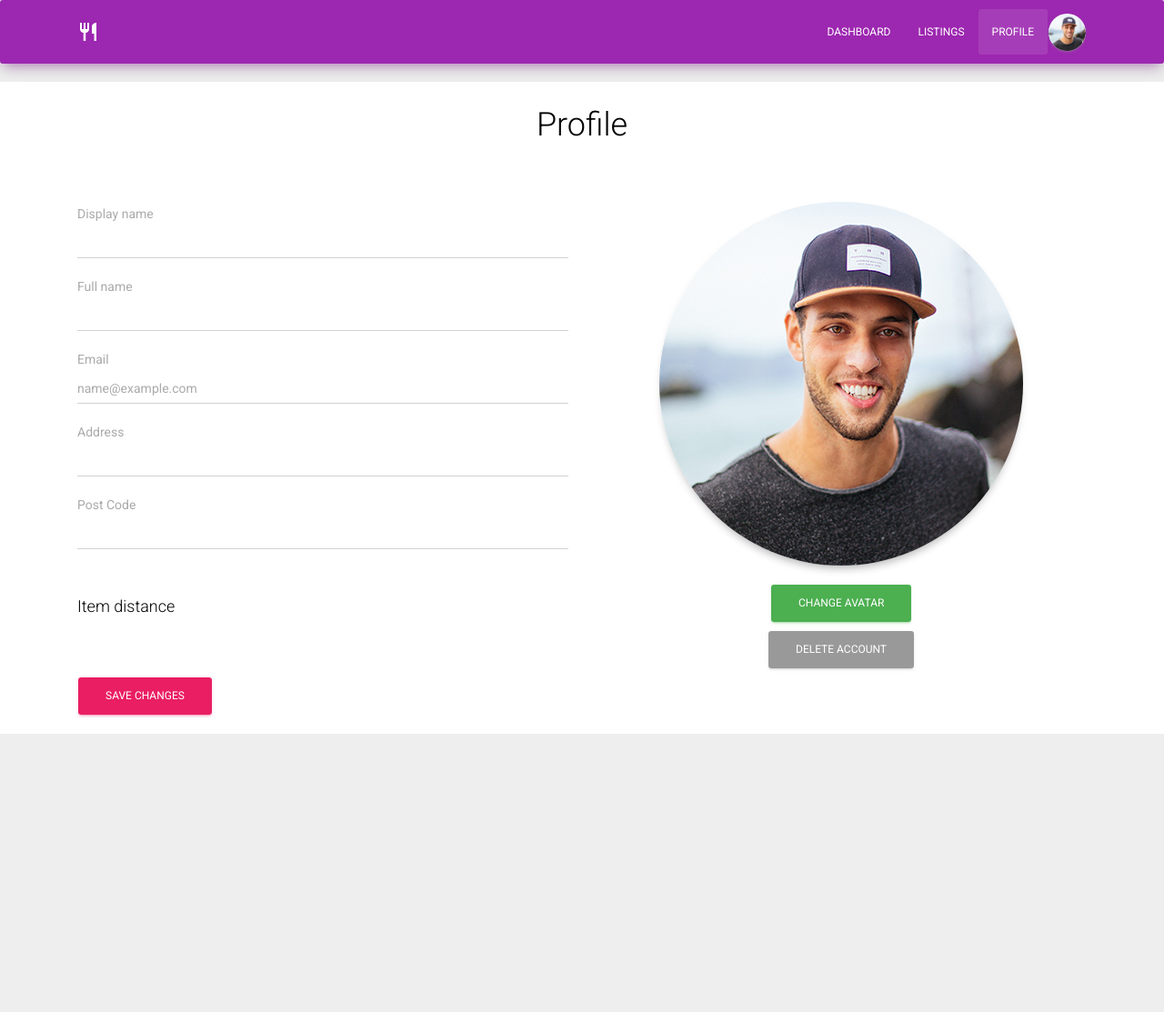
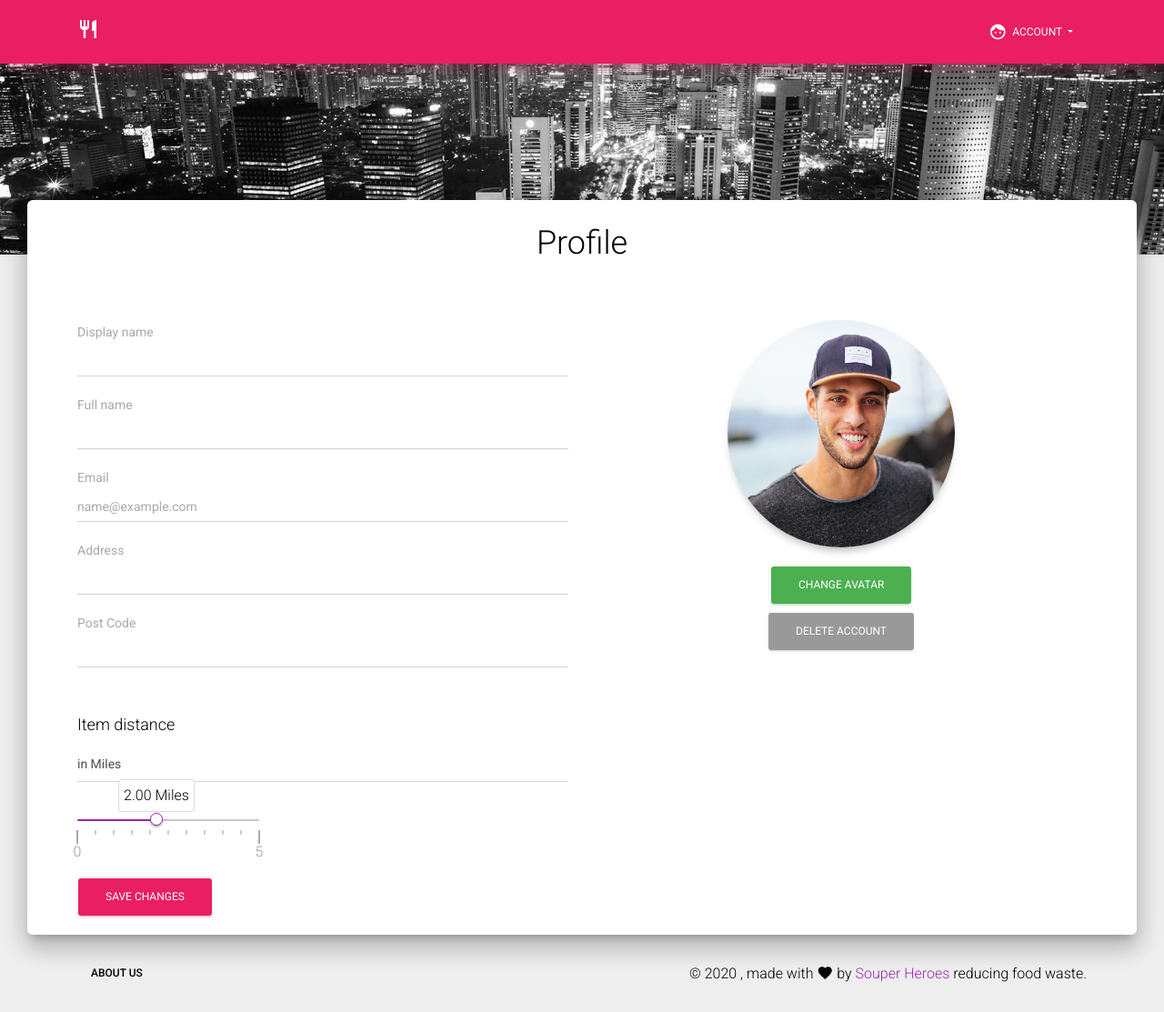
Before and after one commit to Souper-Heroes/static-frontend, a website: page FrontEnd/profile.html in a window 1280 px wide. Shown: the whole page at 91% size. Before the commit the page ends 837 px from the top, so only its background shows below. Drawn offline with Linux system fonts and the light colour scheme.

Commit message:
fr: Profile with styles

```diff
--- a/FrontEnd/profile.html
+++ b/FrontEnd/profile.html
@@ -1,31 +1,29 @@
-<!--
-=========================================================
-Material Kit - v2.0.7
-=========================================================
-
-Product Page: https://www.creative-tim.com/product/material-kit
-Copyright 2020 Creative Tim (https://www.creative-tim.com/)
-
-Coded by Creative Tim
-
-=========================================================
-
-The above copyright notice and this permission notice shall be included in all copies or substantial portions of the Software. -->
 <!DOCTYPE html>
 <html lang="en">
-
 <head>
   <meta charset="utf-8" />
-  <link rel="apple-touch-icon" sizes="76x76" href="../assets/img/apple-icon.png">
-  <link rel="icon" type="image/png" href="../assets/img/favicon.png">
+  <link
+          rel="apple-touch-icon"
+          sizes="76x76"
+          href="../assets/img/apple-icon.png"
+  />
+  <link rel="icon" type="image/png" href="../assets/img/favicon.png" />
   <meta http-equiv="X-UA-Compatible" content="IE=edge,chrome=1" />
-  <title>
-    Souper Heroes
-  </title>
-  <meta content='width=device-width, initial-scale=1.0, shrink-to-fit=no' name='viewport' />
+  <title>Material Kit by Creative Tim</title>
+  <meta
+          content="width=device-width, initial-scale=1.0, shrink-to-fit=no"
+          name="viewport"
+  />
   <!--     Fonts and icons     -->
-  <link rel="stylesheet" type="text/css" href="https://fonts.googleapis.com/css?family=Roboto:300,400,500,700|Roboto+Slab:400,700|Material+Icons" />
-  <link rel="stylesheet" href="https://maxcdn.bootstrapcdn.com/font-awesome/latest/css/font-awesome.min.css">
+  <link
+          rel="stylesheet"
+          type="text/css"
+          href="https://fonts.googleapis.com/css?family=Roboto:300,400,500,700|Roboto+Slab:400,700|Material+Icons"
+  />
+  <link
+          rel="stylesheet"
+          href="https://maxcdn.bootstrapcdn.com/font-awesome/latest/css/font-awesome.min.css"
+  />
   <!-- CSS Files -->
   <link href="../assets/css/material-kit.css?v=2.0.7" rel="stylesheet" />
   <!-- CSS Just for demo purpose, don't include it in your project -->
@@ -33,36 +31,68 @@ The above copyright notice and this permission notice shall be included in all c
 </head>
 
 <body class="profile-page sidebar-collapse">
-  <nav class="navbar navbar-expand-lg bg-primary">
+<nav
+        class="navbar fixed-top navbar-expand-lg bg-rose"
+        color-on-scroll="100"
+        id="sectionsNav"
+>
   <div class="container">
-      <i class="material-icons">restaurant</i>
-      <button class="navbar-toggler" type="button" data-toggle="collapse" data-target="#navbarNavDropdown" aria-controls="navbarNavDropdown" aria-expanded="false" aria-label="Toggle navigation">
+    <div class="navbar-translate">
+      <a class="material-icons">restaurant</a>
+      <button
+              class="navbar-toggler"
+              type="button"
+              data-toggle="collapse"
+              aria-expanded="false"
+              aria-label="Toggle navigation"
+      >
         <span class="sr-only">Toggle navigation</span>
-      <span class=cnavbar-toggler-icon"></span>
+        <span class="navbar-toggler-icon"></span>
         <span class="navbar-toggler-icon"></span>
         <span class="navbar-toggler-icon"></span>
       </button>
-      <div class="collapse navbar-collapse" id="navbarNavDropdown">
+    </div>
+    <div class="collapse navbar-collapse">
       <ul class="navbar-nav ml-auto">
-          <li class="nav-item">
-            <a class="nav-link" href="javascript:;">Dashboard</a>
-          </li>
-          <li class="nav-item">
-            <a class="nav-link" href="javascript:;">Listings</a>
-          </li>
-          <li class="nav-item active">
-            <a class="nav-link" href="javascript:;">Profile<span class="sr-only">(current)</span></a>
+        <li class="dropdown nav-item">
+          <a
+                  href="#"
+                  class="dropdown-toggle nav-link"
+                  data-toggle="dropdown"
+          >
+            <i class="material-icons">face</i> Account
+          </a>
+          <div class="dropdown-menu dropdown-with-icons">
+            <a href="./index.html" class="dropdown-item">
+              <i class="material-icons">account_box</i> My Account
+            </a>
+            <a href="./index.html" class="dropdown-item">
+              <i class="material-icons">dashboard</i> Dashboard
+            </a>
+            <a href="./index.html" class="dropdown-item">
+              <i class="material-icons">list</i> My Items
+            </a>
+            <a href="./index.html" class="dropdown-item">
+              <i class="material-icons">playlist_add</i> Add Items
+            </a>
+            <a href="./index.html" class="dropdown-item">
+              <i class="material-icons">login</i> Logout
+            </a>
+          </div>
         </li>
       </ul>
     </div>
-      <button type="button" class="btn btn-white btn-just-icon btn-round" data-target="#TODO">
-        <img src="../assets/img/faces/christian.jpg" alt="Circle Image" class="img-raised rounded-circle img-fluid">
-      </button>
   </div>
 </nav>
-  <div class="main ">
+<div
+        class="page-header"
+        data-parallax="true"
+        style="background-image: url('../assets/img/city-profile.jpg')"
+></div>
+<div class="main main-raised">
   <div class="profile-content">
     <div class="container">
+
       <div class="row mb-5 text-center">
         <div class="col-md-12  mr-auto border-style: 2px solid red">
           <h2>Profile</h2>
@@ -94,6 +124,16 @@ The above copyright notice and this permission notice shall be included in all c
             </div>
             <div class="mt-5">
               <h4>Item distance</h4>
+              <select
+                      class="form-control selectpicker"
+                      data-style="btn btn-link"
+              >
+                <option>in Miles</option>
+                <option>in km</option>
+              </select>
+            </div>
+            <div class="form-group" style="padding-top: 25px; padding-bottom: 25px; width: 200px">
+              <div id="sliderRegularProfile" class="slider"></div>
             </div>
           </form>
         </div>
@@ -101,7 +141,7 @@ The above copyright notice and this permission notice shall be included in all c
           <div class="row text-center">
             <!-- Picture of user here-->
             <div class="col-md-12  mr-auto border-style: 2px solid red">
-                <img src="../assets/img/faces/christian.jpg" alt="Circle Image" class="img-raised rounded-circle img-fluid">
+              <img src="../assets/img/faces/christian.jpg" alt="Circle Image" class="img-raised rounded-circle img-fluid" style="width: 250px">
             </div>
           </div>
           <div class="row mt-3 text-center">
@@ -122,25 +162,87 @@ The above copyright notice and this permission notice shall be included in all c
         </div>
       </div>
     </div>
+
+    </div>
   </div>
 </div>
 <footer class="footer footer-default">
-    <!--div class="container">
-
-    </div-->
+  <div class="container">
+    <nav class="float-left">
+      <ul>
+        <li>
+          <a href="https://www.souperheroes.com/presentation"> About Us </a>
+        </li>
+      </ul>
+    </nav>
+    <div class="copyright float-right">
+      &copy;
+      <script>
+        document.write(new Date().getFullYear());
+      </script>
+      , made with <i class="material-icons">favorite</i> by
+      <a href="https://www.creative-tim.com/" target="_blank"
+      >Souper Heroes</a
+      >
+      reducing food waste.
+    </div>
+  </div>
 </footer>
 <!--   Core JS Files   -->
-  <script src="../assets/js/core/jquery.min.js" type="text/javascript"></script>
-  <script src="../assets/js/core/popper.min.js" type="text/javascript"></script>
-  <script src="../assets/js/core/bootstrap-material-design.min.js" type="text/javascript"></script>
+<script
+        src="../assets/js/core/jquery.min.js"
+        type="text/javascript"
+></script>
+<script
+        src="../assets/js/core/popper.min.js"
+        type="text/javascript"
+></script>
+<script
+        src="../assets/js/core/bootstrap-material-design.min.js"
+        type="text/javascript"
+></script>
 <script src="../assets/js/plugins/moment.min.js"></script>
 <!--	Plugin for the Datepicker, full documentation here: https://github.com/Eonasdan/bootstrap-datetimepicker -->
-  <script src="../assets/js/plugins/bootstrap-datetimepicker.js" type="text/javascript"></script>
+<script
+        src="../assets/js/plugins/bootstrap-datetimepicker.js"
+        type="text/javascript"
+></script>
 <!--  Plugin for the Sliders, full documentation here: http://refreshless.com/nouislider/ -->
-  <script src="../assets/js/plugins/nouislider.min.js" type="text/javascript"></script>
+<script
+        src="../assets/js/plugins/nouislider.min.js"
+        type="text/javascript"
+></script>
 <!--  Google Maps Plugin    -->
 <!-- Control Center for Material Kit: parallax effects, scripts for the example pages etc -->
-  <script src="../assets/js/material-kit.js?v=2.0.7" type="text/javascript"></script>
+<script
+        src="../assets/js/material-kit.js?v=2.0.7"
+        type="text/javascript"
+></script>
+
+<script>
+  var slider = document.getElementById('sliderRegularProfile');
+
+  noUiSlider.create(slider, {
+    start: 2,
+    keyboardSupport: true,
+    connect: [true, false],
+    range: {
+      min: 0,
+      max: 5,
+    },
+    tooltips: true,
+    format: {
+      from: Number,
+      to: function (value) {
+        return value.toFixed(2) + ' Miles';
+      },
+    },
+    pips: {
+      mode: 'steps',
+      stepped: true,
+      density: 10,
+    },
+  });
+</script>
 </body>
-
 </html>
```
Lines whose indentation alone changed are shown as unchanged.
